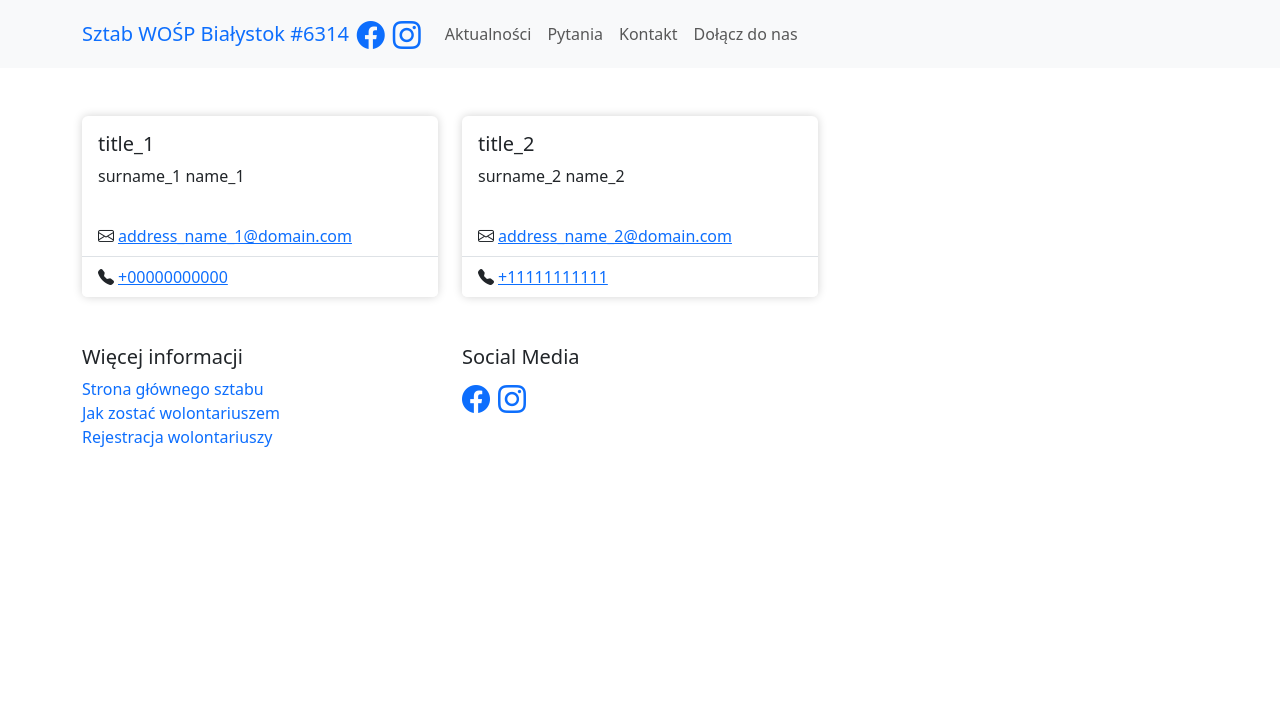
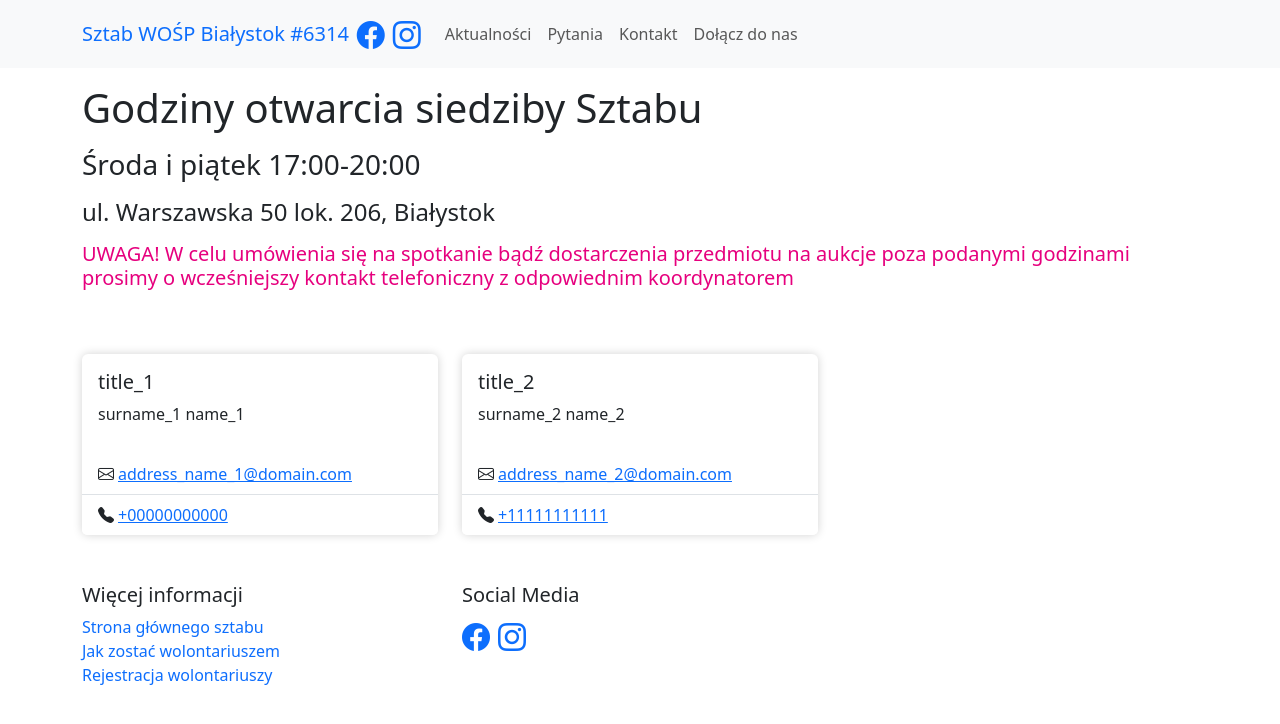
Before and after one commit to Sztab-WOSP-Bialystok/wosp-staff, a Next.js app: page /contact in a window 1280 px wide. Shown: the top 724 px of the page. Built offline with nearby package versions, Linux system fonts and the light colour scheme.

Commit message:
Added contact page header

```diff
--- a/app/contact/page.tsx
+++ b/app/contact/page.tsx
@@ -10,6 +10,18 @@ export default function Page() {
   return (
     <Container>
       <Row>
+        <Col>
+          <h1 className="my-3">Godziny otwarcia siedziby Sztabu</h1>
+          <h3 className="my-3">Środa i piątek 17:00-20:00</h3>
+          <h4 className="my-3">ul. Warszawska 50 lok. 206, Białystok</h4>
+          <h5 className="my-3 theme-pink">
+            UWAGA! W celu umówienia&nbsp;się&nbsp;na spotkanie bądź dostarczenia przedmiotu&nbsp;na
+            aukcje&nbsp;poza podanymi godzinami prosimy&nbsp;o wcześniejszy kontakt
+            telefoniczny&nbsp;z odpowiednim koordynatorem
+          </h5>
+        </Col>
+      </Row>
+      <Row>
         {data.map((data) => (
           <Col xs={12} sm={12} md={6} lg={4} className="mb-4">
             <ContactCard data={data}></ContactCard>
```
